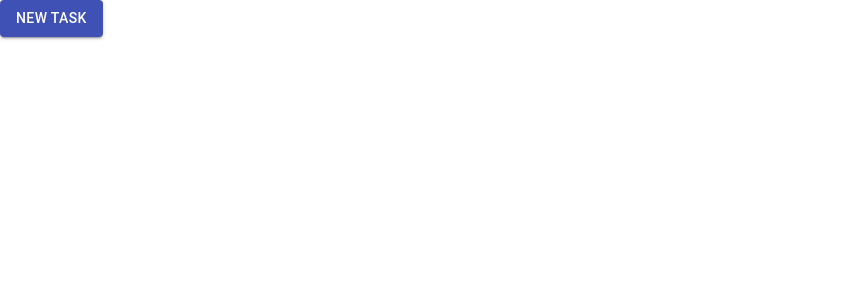
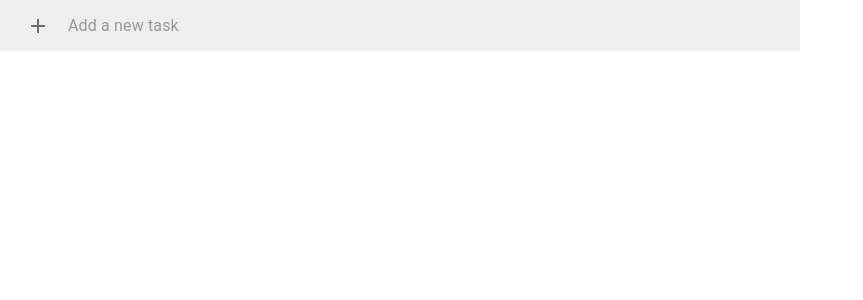
Before and after one commit to rafaelelu/ToDo, a React (Create React App) app: page / in a window 1280 px wide. Shown: the top 300 px of the page, without its empty margins (0-863 px from the left). Built offline with nearby package versions, Linux system fonts and the light colour scheme.

Commit message:
Add create item textfield

```diff
--- /dev/null
+++ b/src/components/CreateItem.js
@@ -0,0 +1,60 @@
+import { useState } from 'react';
+import { makeStyles } from '@material-ui/core';
+import IconButton from '@material-ui/core/IconButton';
+import Add from '@material-ui/icons/Add';
+import InputBase from '@material-ui/core/InputBase';
+
+const useStyles = makeStyles( theme => ( {
+    textField: {
+        height: '51px',
+        display: 'flex',
+        paddingLeft: '16px',
+        paddingRight: '16px',
+        backgroundColor: '#eeeeee'
+
+    },
+    input: {
+        marginLeft: theme.spacing( 1 ),
+        flex: 1,
+      },
+    iconButton: {
+        padding: 10,
+    }
+} ) );
+
+export default function CreateItem( { addTask } ) {
+    const classes = useStyles();
+    const [ title, setTitle ] = useState( '' );
+
+    function handleSubmit() {
+        if ( title.trim() ) {
+            addTask( { title } );
+            setTitle( '' );
+        }
+    }
+
+    return (
+        <div className={ classes.textField }>
+            <IconButton
+                className={ classes.iconButton }
+                aria-label="add new"
+                onClick={ () => handleSubmit() }
+            >
+                <Add />
+            </IconButton>
+            <InputBase
+                autoFocus
+                className={ classes.input }
+                value={ title }
+                onKeyDown={ ( event ) => {
+                    if ( event.key === 'Enter' ) {
+                        handleSubmit();
+                    }
+                } }
+                onChange={ ( event ) => setTitle( event.target.value ) }
+                placeholder="Add a new task"
+                inputProps={ { 'aria-label': 'add a new task' } }
+            />
+        </div>
+    );
+}
--- a/src/components/ToDoItem.js
+++ b/src/components/ToDoItem.js
@@ -5,11 +5,11 @@ import Checkbox from '@material-ui/core/Checkbox';
 
 export default function ToDoItem( { task, deleteTask } ) {
     return (
-        <ListItem divider>
+        <ListItem divider dense>
             <ListItemIcon>
                 <Checkbox onChange={ () => deleteTask( task.id ) } />
             </ListItemIcon>
-            <ListItemText primary={ task.title } secondary={ task.description } />
+            <ListItemText primary={ task.title } />
         </ListItem>
     );
 }
--- a/src/components/ToDoList.js
+++ b/src/components/ToDoList.js
@@ -1,10 +1,23 @@
 import { useState, useEffect } from 'react';
 import List from '@material-ui/core/List';
-import Button from '@material-ui/core/Button';
 import ToDoItem from './ToDoItem';
 import DBServices from '../data/DBServices';
+import { makeStyles } from '@material-ui/core';
+import CreateItem from './CreateItem';
+
+/**
+ * @external Task
+ * @see ../data/DBServices.js
+ */
+
+const useStyles = makeStyles( {
+        list: {
+            paddingTop: 0
+        }
+} );
 
 export default function ToDoList() {
+    const classes = useStyles();
     const [ tasks, setTasks ] = useState( [] );
     const [ error, setError ] = useState( null );
 
@@ -21,6 +34,19 @@ export default function ToDoList() {
     }
 
     /**
+     * Add a task to the DB.
+     * @param { Task } task
+     */
+    async function addTask( task ) {
+        try {
+            await DBServices.add( task );
+            fetchTasks();
+        } catch( error ) {
+            setError( error );
+        }
+    }
+
+    /**
      * Deletes a task.
      * @param { number } id - The id of the task to delete
      */
@@ -28,7 +54,9 @@ export default function ToDoList() {
         try {
             await DBServices.delete( id );
             fetchTasks();
-        } catch( error ) {}
+        } catch( error ) {
+            setError( error );
+        }
     }
 
     useEffect( () => {
@@ -37,20 +65,11 @@ export default function ToDoList() {
 
     return(
         <div>
-            <Button
-                variant="contained"
-                color="primary"
-                onClick={ () => {
-                    DBServices.add( {
-                        title: 'Task ' + parseInt( Math.random() * 100 )
-                    } ).then( res => fetchTasks() );
-                } }
-            >
-                    New task
-            </Button>
             { error && <p>{ error.message }</p> }
             { tasks &&
-                <List>
+                <div>
+                    <CreateItem addTask={ addTask } />
+                    <List className={ classes.list }>
                         { tasks.map( task => (
                             <ToDoItem
                                 key={ task.title }
@@ -59,6 +78,7 @@ export default function ToDoList() {
                             />
                         ) ) }
                     </List>
+                </div>
             }
         </div>
     );
--- a/src/data/DBServices.js
+++ b/src/data/DBServices.js
@@ -5,9 +5,6 @@ export default class DBServices {
     /**
      * @typedef { Object } Task
      * @property { string } title - The task's title.
-     * @property { string } description - The task's description.
-     * @property { bool } important - If the task is important or not.
-     * @property { bool } urgent - If the task is urgent or not.
      */
 
     static db;
@@ -24,7 +21,7 @@ export default class DBServices {
         if ( !DBServices.db ) {
             DBServices.db = new Dexie( 'TaskDB' );
             DBServices.db.version(1).stores( {
-                tasks: '++id, title, description, important, urgent'
+                tasks: '++id, title'
             } );
         }
         return DBServices.db;
```
Also changed, not shown: src/components/Create.js (deleted, +0 -97 lines), public/manifest.json. Lines whose indentation alone changed are shown as unchanged.
